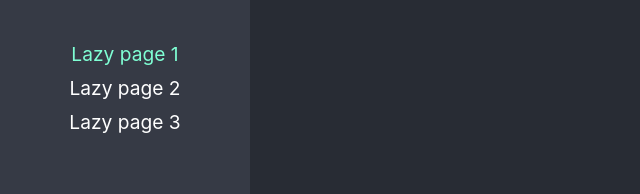
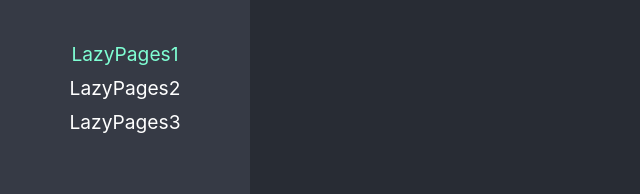
Before and after one commit to lolo-vignolo/navbar-routes-ready, a React (Create React App) app: page /lazy1 in a window 1280 px wide. Shown: the part 155-349 px from the top of the page, without its empty margins (0-640 px from the left). Built offline with nearby package versions, Linux system fonts and the light colour scheme.

Commit message:
Lazy load implementado

```diff
--- a/src/01-lazyLoad/pages/LazyPages1.tsx
+++ b/src/01-lazyLoad/pages/LazyPages1.tsx
@@ -7,3 +7,5 @@ export const LazyPages1 = () => {
     </>
   );
 };
+
+export default LazyPages1;
--- a/src/01-lazyLoad/pages/LazyPages2.tsx
+++ b/src/01-lazyLoad/pages/LazyPages2.tsx
@@ -7,3 +7,5 @@ export const LazyPages2 = () => {
     </>
   );
 };
+
+export default LazyPages2;
--- a/src/01-lazyLoad/pages/LazyPages3.tsx
+++ b/src/01-lazyLoad/pages/LazyPages3.tsx
@@ -7,3 +7,5 @@ export const LazyPages3 = () => {
     </>
   );
 };
+
+export default LazyPages3;
--- a/src/routes/Navigations.tsx
+++ b/src/routes/Navigations.tsx
@@ -7,50 +7,44 @@ import {
   Route,
   Routes,
 } from 'react-router-dom';
-import { LazyPages1, LazyPages2, LazyPages3 } from '../01-lazyLoad/pages';
+import { routes } from './routes';
+import { Suspense } from 'react';
 
 const Navigations = () => {
+  const myRoutes = routes;
+
   return (
+    <Suspense fallback={<div>Loading...</div>}>
       <BrowserRouter>
         <div className="main-layout">
           <nav>
             <img src={logo} alt="React Logo" />
             <ul>
-            <li>
+              {myRoutes.map((route) => (
+                <li key={route.to}>
                   <NavLink
-                to="/Lazy1"
+                    to={route.path}
                     className={({ isActive }) => (isActive ? 'nav-active' : '')}
                   >
-                Lazy page 1{' '}
+                    {route.name}
                   </NavLink>
                 </li>
-            <li>
-              <NavLink
-                to="/lazy2"
-                className={({ isActive }) => (isActive ? 'nav-active' : '')}
-              >
-                Lazy page 2
-              </NavLink>
-            </li>
-            <li>
-              <NavLink
-                to="/lazy3"
-                className={({ isActive }) => (isActive ? 'nav-active' : '')}
-              >
-                Lazy page 3
-              </NavLink>
-            </li>
+              ))}
             </ul>
           </nav>
           <Routes>
-          <Route path="Lazy1" element={<LazyPages1 />} />
-          <Route path="lazy2" element={<LazyPages2 />} />
-          <Route path="lazy3" element={<LazyPages3 />} />
-
-          <Route path="/*" element={<Navigate to="/lazy1" replace />} />
+            {myRoutes.map((route) => (
+              <Route
+                key={route.path}
+                path={route.path}
+                element={<route.Component />}
+              />
+            ))}
+            <Route path="/*" element={<Navigate to={routes[0].to} replace />} />
           </Routes>
         </div>
       </BrowserRouter>
+    </Suspense>
   );
 };
 
--- /dev/null
+++ b/src/routes/routes.ts
@@ -0,0 +1,53 @@
+import { lazy, LazyExoticComponent } from 'react';
+//import { LazyPages1, LazyPages2, LazyPages3 } from '../01-lazyLoad/pages';
+
+type JSX_Element = () => JSX.Element;
+
+interface Route {
+  path: string;
+  Component: LazyExoticComponent<JSX_Element> | JSX_Element;
+  to: string;
+  name: string;
+}
+
+// esto son componentes, puedo usarlo en lugar de los que utilizo donde pongo COmponents
+//con los comentarios webpack me permite llevar un mejor seguimiento en RED.
+const Lazy1 = lazy(
+  () =>
+    import(
+      /* webpackChunkName: "LazyPage1" */ '../01-lazyLoad/pages/LazyPages1'
+    )
+);
+const Lazy2 = lazy(
+  () =>
+    import(
+      /* webpackChunkName: "LazyPage2" */ '../01-lazyLoad/pages/LazyPages2'
+    )
+);
+const Lazy3 = lazy(
+  () =>
+    import(
+      /* webpackChunkName: "LazyPage3" */ '../01-lazyLoad/pages/LazyPages3'
+    )
+);
+
+export const routes: Route[] = [
+  {
+    to: '/lazy1',
+    name: 'LazyPages1',
+    path: 'lazy1',
+    Component: Lazy1,
+  },
+  {
+    to: '/lazy2',
+    name: 'LazyPages2',
+    path: 'lazy2',
+    Component: Lazy2,
+  },
+  {
+    to: '/lazy3',
+    name: 'LazyPages3',
+    path: 'lazy3',
+    Component: Lazy3,
+  },
+];
```
Also changed, not shown: 1 other file (tests, documents, lock files or other folders). Lines whose indentation alone changed are shown as unchanged.
